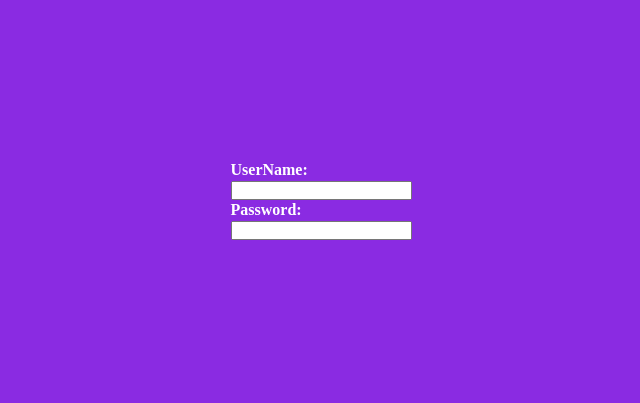
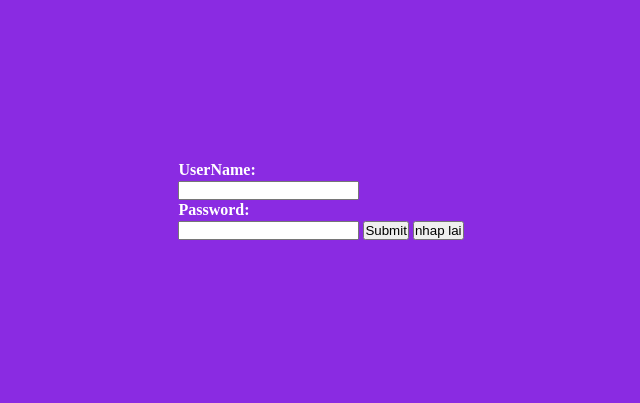
Before and after one commit to togethergithub21/test, a plain HTML site: page index.html in a window 1280 px wide. Shown: the whole page, without its empty margins (319-959 px from the left). Drawn offline with Linux system fonts and the light colour scheme.

Commit message:
Update second time

```diff
--- a/index.html
+++ b/index.html
@@ -16,6 +16,8 @@
             <input type="text" title="fname" /><br />
             <label for="password">Password:</label><br />
             <input type="password" title="pW" />
+            <input type="submit" value="Submit">
+            <input type="reset" value="nhap lai">
         </form>
         </div>
     </div>
```
